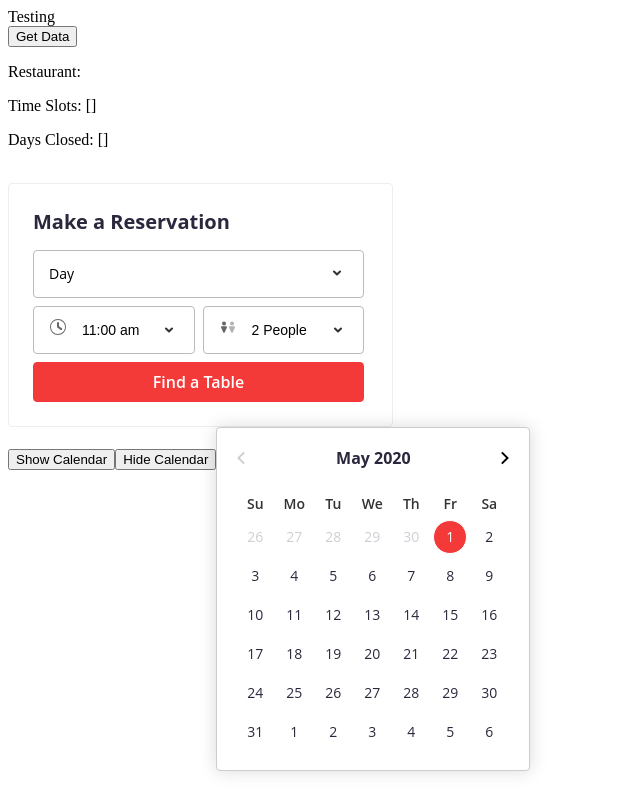
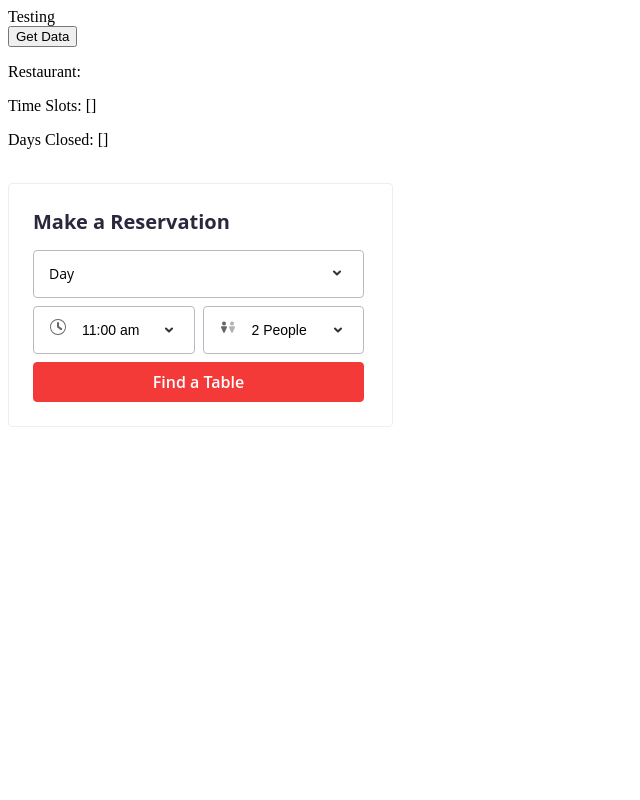
Before and after one commit to kiefer-ragay/plateThis-reservations, a React app: page / in a window 1280 px wide. Shown: the whole page, without its empty margins (0-640 px from the left). Built offline with nearby package versions, Linux system fonts and the light colour scheme; the HTML template or start-up script is replaced by a standard one.

Commit message:
Enable Calendar Dropdown After Clicking Button

```diff
--- a/client/src/components/Calendar.jsx
+++ b/client/src/components/Calendar.jsx
@@ -1,4 +1,3 @@
-/* eslint-disable no-unused-vars */
 import styled from 'styled-components';
 import React from 'react';
 import MonthSelector from './MonthSelector.jsx';
@@ -12,6 +11,10 @@ const CalendarWrapper = styled.div`
   box-shadow: 0 0 18px rgba(0, 0, 0, .15);
   min-width: 312px;
   border: 1px solid #ccc;
+  position: absolute;
+  top: 113px;
+  left: 24px;
+  z-index: 1;
 `;
 
 const Calendar = (props) => (
--- a/client/src/components/CalendarDropdownButton.jsx
+++ b/client/src/components/CalendarDropdownButton.jsx
@@ -1,5 +1,6 @@
 import styled from 'styled-components';
 import React from 'react';
+import Calendar from './Calendar.jsx';
 
 const CalendarDropdownBox = styled.div`
   width: 299px;
@@ -29,8 +30,8 @@ const SvgSpan = styled.span`
   pointer-events: none;
 `;
 
-const CalendarDropdownButton = () => (
-  <CalendarDropdownBox>
+const CalendarDropdownButton = (props) => (
+  <CalendarDropdownBox onClick={props.showCalendar}>
     Day
     <SvgSpan>
       <Svg xmlns='http://www.w3.org/2000/svg'>
@@ -38,6 +39,7 @@ const CalendarDropdownButton = () => (
       </Svg>
     </SvgSpan>
   </CalendarDropdownBox>
+
 );
 
 export default CalendarDropdownButton;
--- a/client/src/components/ReservationBox.jsx
+++ b/client/src/components/ReservationBox.jsx
@@ -5,12 +5,15 @@ import ReservationHeader from './ReservationHeader.jsx';
 import CalendarDropdownButton from './CalendarDropdownButton.jsx';
 import DropdownContainer from './DropdownContainer.jsx';
 import FindTableButton from './FindTableButton.jsx';
-
+import Calendar from './Calendar.jsx';
 
 const ReservationBox = (props) => (
   <ReservationWrapper>
+    <Calendar state={props.state} calendarMethods={props.calendarMethods}/>
     <ReservationHeader/>
-    <CalendarDropdownButton/>
+    <CalendarDropdownButton showCalendar={props.showCalendar}
+    state={props.state} calendarMethods={props.calendarMethods}>
+    </CalendarDropdownButton>
     <DropdownContainer/>
     <FindTableButton>Find a Table</FindTableButton>
   </ReservationWrapper>
--- a/client/src/components/ReservationWrapper.jsx
+++ b/client/src/components/ReservationWrapper.jsx
@@ -7,6 +7,7 @@ const ReservationWrapper = styled.div`
   border: 1px solid #eeeeef;
   border-radius: 4px;
   width: fit-content;
+  position: relative;
 `;
 
 export default ReservationWrapper;
--- a/client/src/components/app.jsx
+++ b/client/src/components/app.jsx
@@ -5,7 +5,6 @@ import React from 'react';
 import ReactDOM from 'react-dom';
 import $ from 'jquery';
 // import path from 'path';
-import Calendar from './Calendar.jsx';
 import calendarHelpers from '../calendarHelpers.js';
 import ReservationBox from './ReservationBox.jsx';
 
@@ -39,8 +38,16 @@ class App extends React.Component {
       selectedMonthName: calendarHelpers.monthNumToName(this.month),
       selectedYear: new Date().getYear() + 1900,
       rowsOfSelectedMonth: calendarHelpers.allWeekRows(this.year, this.month),
-      displayCalendar: true,
+      displayCalendar: false,
     };
+  }
+
+  componentDidMount() {
+    document.body.addEventListener('click', this.hideCalendar.bind(this));
+  }
+
+  componentWillUnmount() {
+    document.body.removeEventListener('click', this.hideCalendar.bind(this));
   }
 
   getNextMonth() {
@@ -110,6 +117,7 @@ class App extends React.Component {
   }
 
   showCalendar() {
+    console.log('Clicked');
     this.setState({
       displayCalendar: true,
     });
@@ -130,10 +138,8 @@ class App extends React.Component {
         <p>Time Slots: {JSON.stringify(this.state.timeslots)}</p>
         <p>Days Closed: {JSON.stringify(this.state.dates_closed)}</p>
         <br></br>
-        <ReservationBox/>
-        <button onClick={this.showCalendar.bind(this)}>Show Calendar</button>
-        <button onClick={this.hideCalendar.bind(this)}>Hide Calendar</button>
-        <Calendar state={this.state} calendarMethods={this.calendarMethods}/>
+        <ReservationBox state={this.state} calendarMethods={this.calendarMethods}
+        showCalendar={this.showCalendar.bind(this)}/>
       </div>
     );
   }
```
Also changed, not shown: 1 other file (tests, documents, lock files or other folders).
